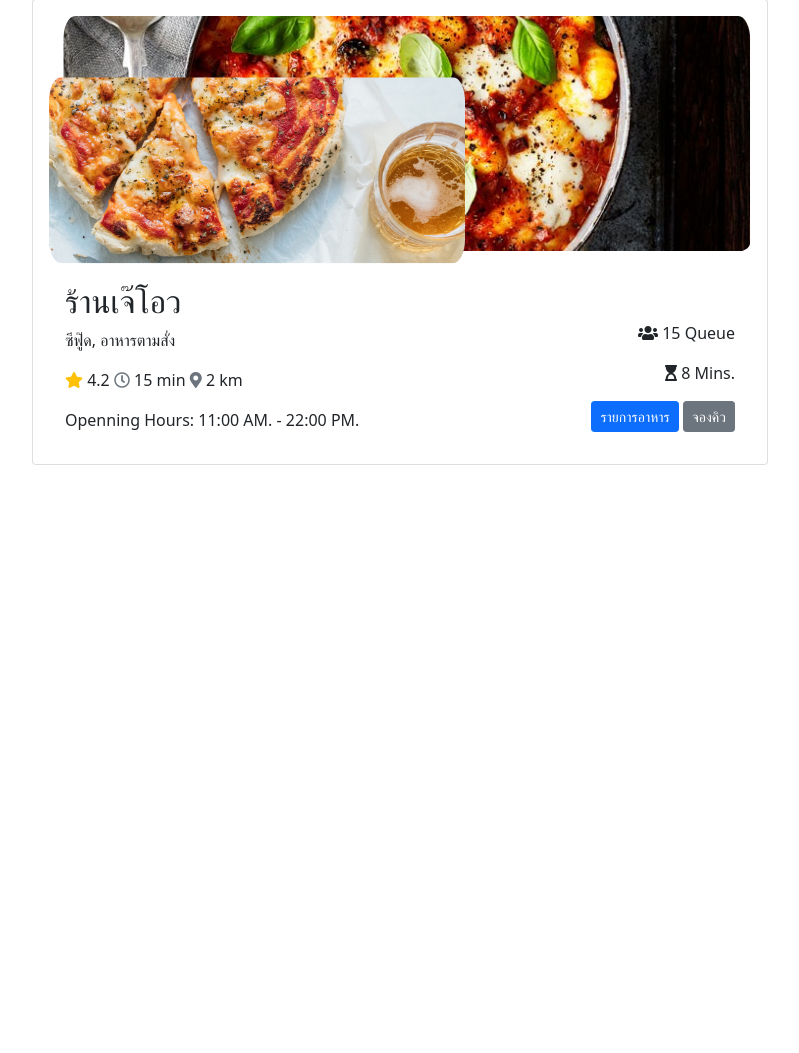
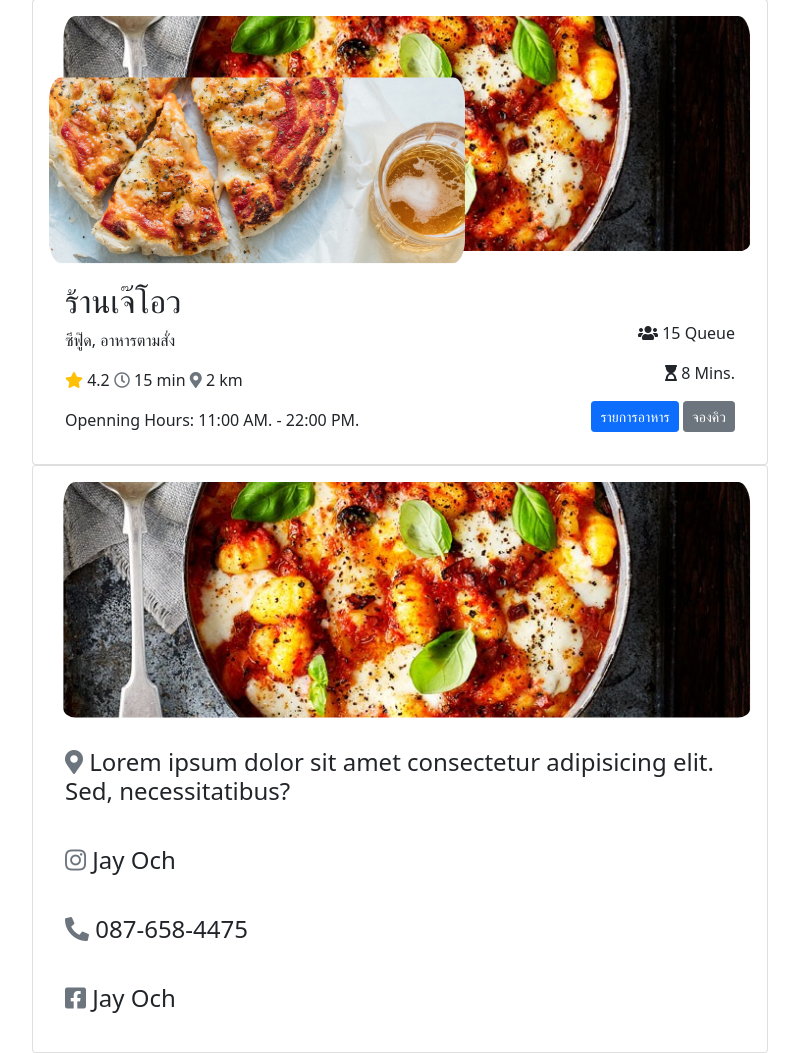
Before and after one commit to pete13232/DBProject, a Django app: page /resCard in a window 1280 px wide. Shown: the part 107-1160 px from the top of the page, without its empty margins (240-1039 px from the left). Before the commit the page ends 572 px from the top, so only its background shows below. Run offline with Django 3.2, Linux system fonts and the light colour scheme.

Commit message:
map card

```diff
--- /dev/null
+++ b/myproject/app/templates/map.html
@@ -0,0 +1,34 @@
+{% load static %}
+<div class="row justify-content-center">
+    <div class="col-xl-8 ">
+        <div class="card p-3" style="">
+            <div class="row ">
+                <img src="{% static 'images/foodEx.jpg' %}" class="imgBg" alt="Responsive image">
+            </div>
+            <div class="card-body">
+                <h4 class="card-title">
+                    <i class="fas fa-map-marker-alt text-secondary"></i>
+                    <span> Lorem ipsum dolor sit amet consectetur adipisicing elit. Sed, necessitatibus?</span>
+                </h4>
+            </div>
+            <div class="card-body">
+                <h4 class="card-title">
+                    <i class="fab fa-instagram text-secondary"></i>
+                    <span> Jay Och</span>
+                </h4>
+            </div>
+            <div class="card-body">
+                <h4 class="card-title">
+                    <i class="fas fa-phone-alt text-secondary"></i>
+                    <span> 087-658-4475</span>
+                </h4>
+            </div>
+            <div class="card-body">
+                <h4 class="card-title">
+                    <i class="fab fa-facebook-square text-secondary"></i>
+                    <span> Jay Och</span>
+                </h4>
+            </div>
+        </div>
+    </div>
+</div>
--- a/myproject/app/templates/resCard.html
+++ b/myproject/app/templates/resCard.html
@@ -45,6 +45,5 @@
             </div>
         </div>
     </div>
+    {% include 'map.html' %}
     {% endblock content %}
-    {% comment %}
-</div> {% endcomment %}
```
